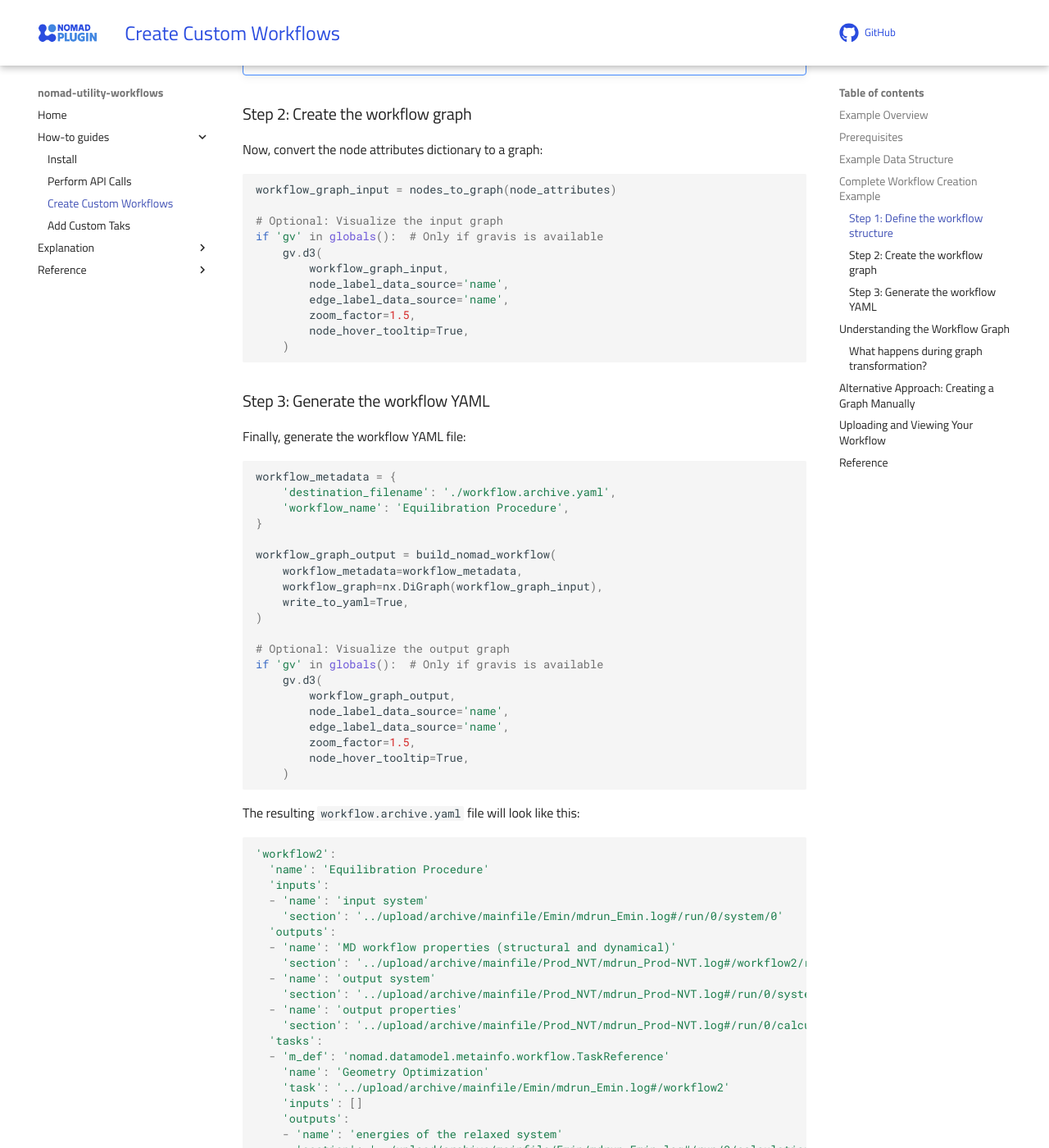
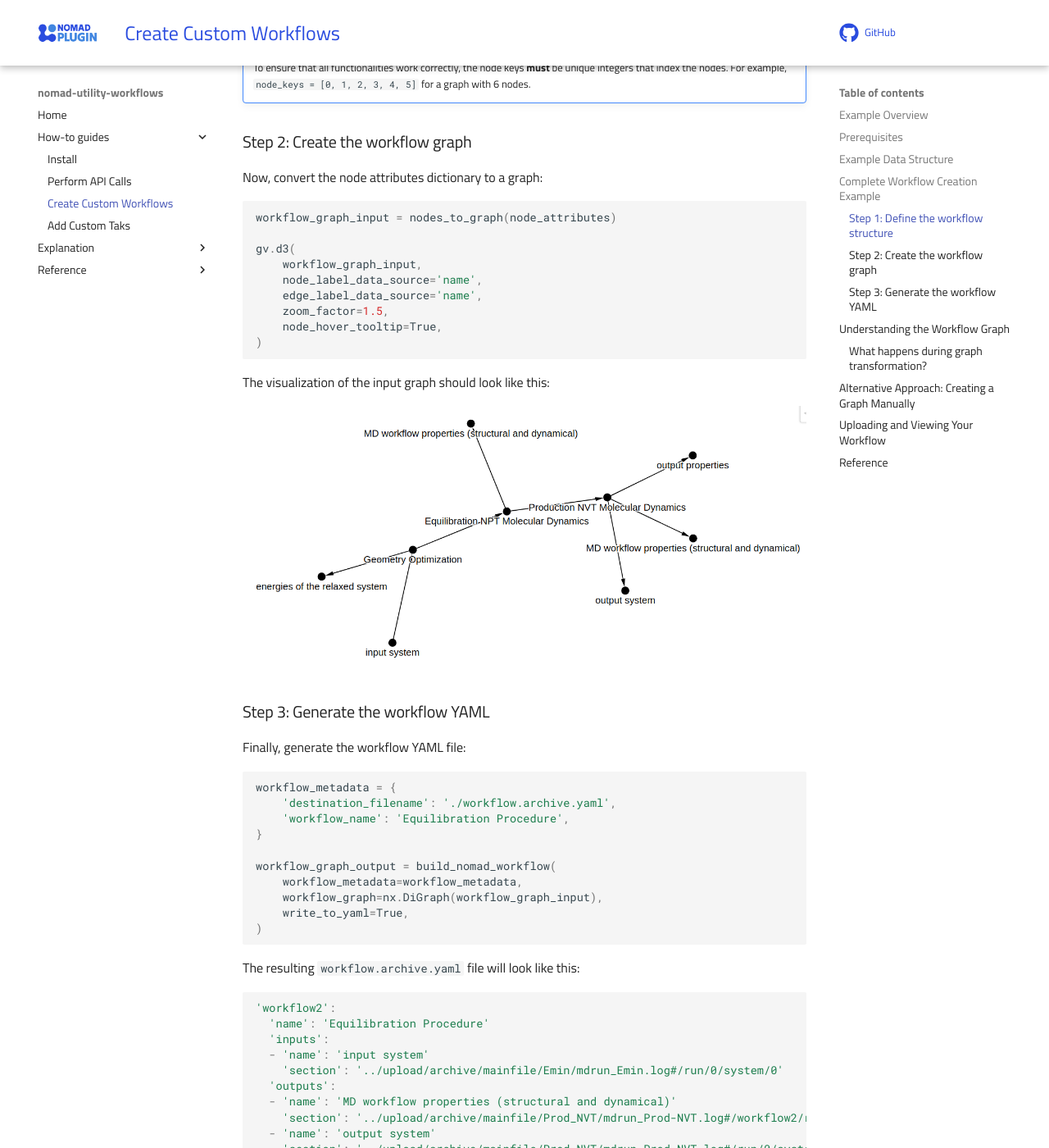
Before and after one commit to FAIRmat-NFDI/nomad-utility-workflows, an MkDocs documentation site: the page built from docs/how_to/create_custom_workflows.md, in a window 1280 px wide and 1400 px high, scrolled down 3570 px. Shown: the whole window at 82% size. Built offline with MkDocs 1.6.1 and Material for MkDocs 9.7.7, drawn with Linux system fonts in a browser that asks for light colours; comment, search, counter and statistics services are not loaded; some of the changed text lies outside the part shown.

Commit message:
refactor the screenshots.

````diff
--- a/docs/how_to/create_custom_workflows.md
+++ b/docs/how_to/create_custom_workflows.md
@@ -6,19 +6,26 @@
 
 To demonstrate, we will use the following 3 step molecular dynamics equilibration workflow:
 
+
+
+
 1. Geometry optimization (energy minimization)
 2. Equilibration MD simulation in NPT ensemble
 3. Production MD simulation in NVT ensemble
 
 The final result will be a workflow graph visualization in NOMAD that looks like this:
 
-![NOMAD workflow graph](images/water_equilibration_workflow_graph_NOMAD.png){.screenshot}
+ ![NOMAD workflow graph](images/water_equilibration_workflow_graph_NOMAD.png){.screenshot}
+
+
+<!--- TODO: have a link to a comparable self-contained nomad upload. -->
 
 ## Prerequisites
 
-- Basic understanding of NOMAD's data model
-- Python environment with `nomad-utility-workflows` installed
-- Simulation data files (provided below)
+* Basic understanding of NOMAD's data model
+* Python environment with `nomad-utility-workflows` installed
+* Python package `gravis` for visualization
+* Simulation data files (provided below)
 
 ## Example Data Structure
 
@@ -45,7 +52,7 @@
 Let's create the workflow from start to finish. First, import the necessary packages:
 
 ```python
-import gravis as gv  # Optional, for visualization
+import gravis as gv
 import networkx as nx
 from nomad_utility_workflows.utils.workflows import build_nomad_workflow, nodes_to_graph
 ```
@@ -148,16 +155,19 @@
 ```python
 workflow_graph_input = nodes_to_graph(node_attributes)
 
-# Optional: Visualize the input graph
-if 'gv' in globals():  # Only if gravis is available
-    gv.d3(
-        workflow_graph_input,
-        node_label_data_source='name',
-        edge_label_data_source='name',
-        zoom_factor=1.5,
-        node_hover_tooltip=True,
-    )
+gv.d3(
+    workflow_graph_input,
+    node_label_data_source='name',
+    edge_label_data_source='name',
+    zoom_factor=1.5,
+    node_hover_tooltip=True,
+)
 ```
+
+The visualization of the input graph should look like this:
+
+ ![workflow input graph](images/water_equilibration_workflow_graph_input.png){.screenshot}
+
 
 ### Step 3: Generate the workflow YAML
 
@@ -174,16 +184,6 @@
     workflow_graph=nx.DiGraph(workflow_graph_input),
     write_to_yaml=True,
 )
-
-# Optional: Visualize the output graph
-if 'gv' in globals():  # Only if gravis is available
-    gv.d3(
-        workflow_graph_output,
-        node_label_data_source='name',
-        edge_label_data_source='name',
-        zoom_factor=1.5,
-        node_hover_tooltip=True,
-    )
 ```
 
 The resulting `workflow.archive.yaml` file will look like this:
@@ -241,9 +241,29 @@
       'section': '../upload/archive/mainfile/Prod_NVT/mdrun_Prod-NVT.log#/run/0/calculation/-1'
 ```
 
+
+The visualization of the output graph should look like this:
+
+```javascript
+gv.d3(
+    workflow_graph_output,
+    node_label_data_source='name',
+    edge_label_data_source='name',
+    zoom_factor=1.5,
+    node_hover_tooltip=True,
+)
+```
+
+ ![workflow output graph](images/water_equilibration_workflow_graph_output.png){.screenshot}
+
 ## Understanding the Workflow Graph
 
 The workflow graph has two representations:
+
+
+
+
+
 
 1. **Input graph**: The simplified graph you define with your node attributes
 2. **Output graph**: The expanded graph generated by `build_nomad_workflow()` that includes additional nodes and connections
@@ -252,13 +272,19 @@
 
 When you run `build_nomad_workflow()`, the function:
 
+
+
+
+
+
 1. Adds default input/output nodes for each workflow node
 2. Connects these nodes appropriately
 3. Generates the YAML representation
 
 For nodes with `entry_type = 'simulation'`, the automatically generated outputs include:
-- The [System](https://nomad-lab.eu/prod/v1/gui/analyze/metainfo/runschema/section_definitions@runschema.system.System){:target="_blank"} section
-- The [Calculation](https://nomad-lab.eu/prod/v1/gui/analyze/metainfo/runschema/section_definitions@runschema.calculation.Calculation){:target="_blank"} section
+
+* The [System](https://nomad-lab.eu/prod/v1/gui/analyze/metainfo/runschema/section_definitions@runschema.system.System){:target="_blank"} section
+* The [Calculation](https://nomad-lab.eu/prod/v1/gui/analyze/metainfo/runschema/section_definitions@runschema.calculation.Calculation){:target="_blank"} section
 
 ## Alternative Approach: Creating a Graph Manually
 
@@ -301,13 +327,20 @@
 
 After generating the `workflow.archive.yaml` file:
 
+
+
+
+
+
 1. Place it in the root directory of your upload package
 2. Ensure all referenced files are in the correct locations
 3. Upload the package to NOMAD
 4. View the workflow visualization in the workflow entry
 
+
 ## Reference
 
 For more details on node attributes and other options, see:
-- [Explanation > Workflow > Node Attributes](../explanation/workflows.md#node-attributes)
-- [Reference > Workflows](../reference/workflows.html)
+
+* [Explanation > Workflow > Node Attributes](../explanation/workflows.md#node-attributes)
+* [Reference > Workflows](../reference/workflows.html)
````
